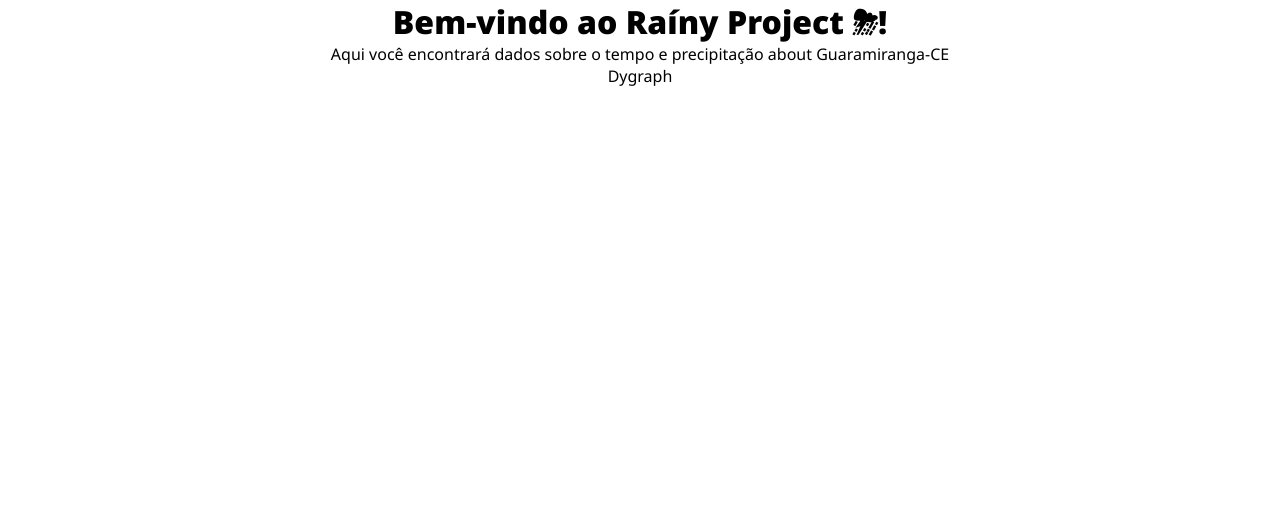
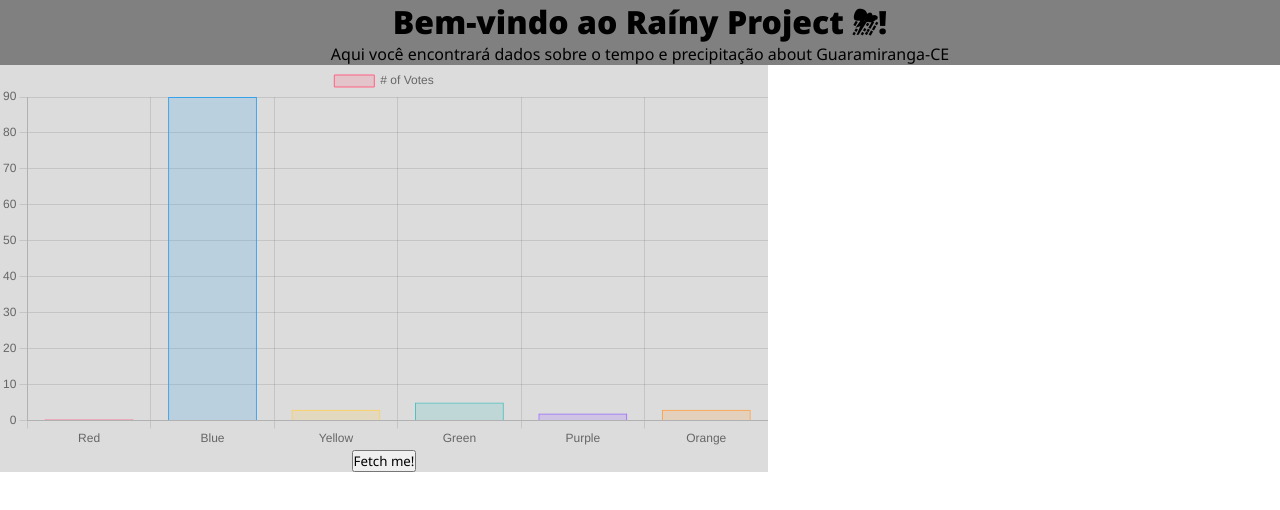
Before and after one commit to rafaelsaboiad/rainy-project, a plain HTML site: page index.html in a window 1280 px wide. Drawn offline with nearby package versions, Linux system fonts and the light colour scheme; no server answers.

Commit message:
added chart.js functions to draw chart

```diff
--- a/index.html
+++ b/index.html
@@ -2,25 +2,100 @@
 <html lang="en">
 <head>
     <meta charset="UTF-8">
+    <link rel="icon" type="image/x-icon" href="favicon.ico">
     <meta http-equiv="X-UA-Compatible" content="IE=edge">
     <meta name="viewport" content="width=device-width, initial-scale=1.0">
-    <script src="script.js" type="text/javascript"></script>
+    <script src="https://cdnjs.cloudflare.com/ajax/libs/Chart.js/3.9.1/chart.min.js" integrity="sha512-ElRFoEQdI5Ht6kZvyzXhYG9NqjtkmlkfYk0wr6wHxU9JEHakS7UJZNeml5ALk+8IKlU6jDgMabC3vkumRokgJA==" crossorigin="anonymous" referrerpolicy="no-referrer"></script>
     <link rel="stylesheet" href="styles.css">
-    <script src="bower_components/chartist/dist/chartist.min.js"></script>
-    <link rel="stylesheet" href="bower_components/chartist/dist/chartist.min.css">
     <link rel="preconnect" href="https://fonts.googleapis.com">
     <link rel="preconnect" href="https://fonts.gstatic.com" crossorigin>
     <link href="https://fonts.googleapis.com/css2?family=Noto+Sans:ital,wght@0,100;0,400;0,900;1,100&display=swap" rel="stylesheet">
     <title>Raíny Project ⛈ </title>
 </head>
 <body>
-    <h1> Bem-vindo ao Raíny Project ⛈!</h1>
-    <p> Aqui você encontrará dados sobre o tempo e precipitação about Guaramiranga-CE</p>
-    <div class="ct-chart ct-perfect-fourth"></div>
+    <div class="container">
+        <h1> Bem-vindo ao Raíny Project ⛈!</h1>
+        <p> Aqui você encontrará dados sobre o tempo e precipitação about Guaramiranga-CE</p>
+        <div class="chart-canvas">
+            <canvas id="myChart"></canvas>
+            <button onclick="updateChart()">Fetch me!</button>
+        </div>
     <script>
+        // let myChart = document.getElementById('myChart').getContext('2d');
+        // let massPopChart = new Chart(myChart, {
+        //     type:'bar',
+        //     data:{
+        //         labels:['Fortaleza', 'Caucaia', 'Guaramiranga'],
+        //         datasets:[{
+        //             label:'Population',
+        //             data: [
+        //                 123,
+        //                 512,
+        //                 255
+        //             ],
+        //         }]
+        //     }
+        // });
+        function updateChart() {
+            async function fetchData() {
+                const url = 'localization.json';
+                const response = await fetch(url);
+                //wait until request has been completed
+                const datapoints = await response.json();
+                console.log(datapoints);
+                return datapoints;
+            };
+
+            fetchData().then(datapoints => {
+                const month = datapoints.in.map(
+                    function(index){
+                        return index.data;
+                    })
+                const rain = datapoints.in.map(
+                    function(index){
+                        return index.precipitacaototal;
+                    })
+                console.log(month);
+                myChart.config.data.labels = month;
+                myChart.config.data.datasets[0].data = rain;
+                myChart.update();
+            })
+        }
+        //setup
+        const ctx = document.getElementById('myChart').getContext('2d');
+        const myChart = new Chart(ctx, {
+            type: 'bar',
+            data: {
+                labels: ['Red', 'Blue', 'Yellow', 'Green', 'Purple', 'Orange'],
+                datasets: [{
+                    label: '# of Votes',
+                    data: [0.4, 90, 3, 5, 2, 3],
+                    backgroundColor: [
+                        'rgba(255, 99, 132, 0.2)',
+                        'rgba(54, 162, 235, 0.2)',
+                        'rgba(255, 206, 86, 0.2)',
+                        'rgba(75, 192, 192, 0.2)',
+                        'rgba(153, 102, 255, 0.2)',
+                        'rgba(255, 159, 64, 0.2)'
+                    ],
+                    borderColor: [
+                        'rgba(255, 99, 132, 1)',
+                        'rgba(54, 162, 235, 1)',
+                        'rgba(255, 206, 86, 1)',
+                        'rgba(75, 192, 192, 1)',
+                        'rgba(153, 102, 255, 1)',
+                        'rgba(255, 159, 64, 1)'
+                    ],
+                    borderWidth: 1
+                }]
+            },
+            options: {
+                scales: {
+                    y: {
+                        beginAtZero: true
+                    }
+                }
+            }
+        });
     </script>
-</body>
-<footer>
-    <p>Dygraph</p>
-</footer>
 </html>
--- a/script.js
+++ b/script.js
@@ -1,3 +1,35 @@
-fetch('./2008.json')
-    .then((response) => response.json())
-    .then((data) => console.log(data));
+const ctx = document.getElementById('myChart').getContext('2d');
+const myChart = new Chart(ctx, {
+    type: 'bar',
+    data: {
+        labels: ['Red', 'Blue', 'Yellow', 'Green', 'Purple', 'Orange'],
+        datasets: [{
+            label: '# of Votes',
+            data: [12, 19, 3, 5, 2, 3],
+            backgroundColor: [
+                'rgba(255, 99, 132, 0.2)',
+                'rgba(54, 162, 235, 0.2)',
+                'rgba(255, 206, 86, 0.2)',
+                'rgba(75, 192, 192, 0.2)',
+                'rgba(153, 102, 255, 0.2)',
+                'rgba(255, 159, 64, 0.2)'
+            ],
+            borderColor: [
+                'rgba(255, 99, 132, 1)',
+                'rgba(54, 162, 235, 1)',
+                'rgba(255, 206, 86, 1)',
+                'rgba(75, 192, 192, 1)',
+                'rgba(153, 102, 255, 1)',
+                'rgba(255, 159, 64, 1)'
+            ],
+            borderWidth: 1
+        }]
+    },
+    options: {
+        scales: {
+            y: {
+                beginAtZero: true
+            }
+        }
+    }
+});
--- a/styles.css
+++ b/styles.css
@@ -8,3 +8,19 @@
 h1{
     font-family: 'Noto Sans';
 }
+
+.container {
+    position: relative;
+    width: 100vw;
+    background-color: grey;
+    align-items: center;
+}
+.chart-canvas {
+    position: absolute;
+    background-color: gainsboro;
+    width: 60%;
+}
+
+#canvas{
+    width: 100%;
+}
```
Also changed, not shown: favicon.ico (added), 2 other files.
